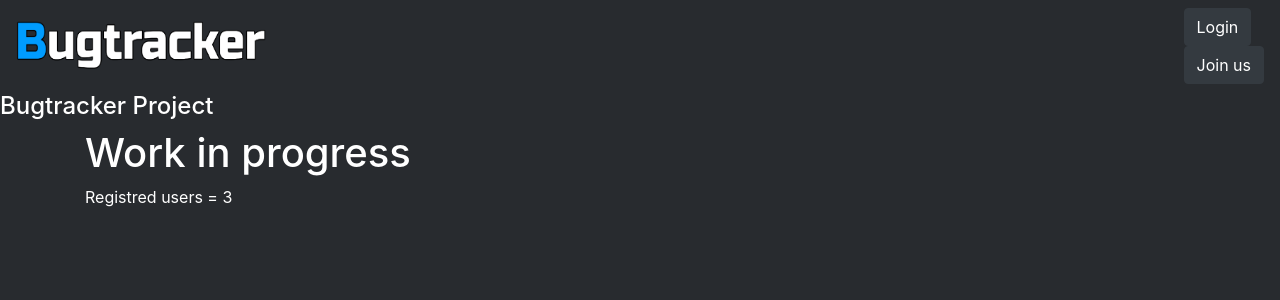
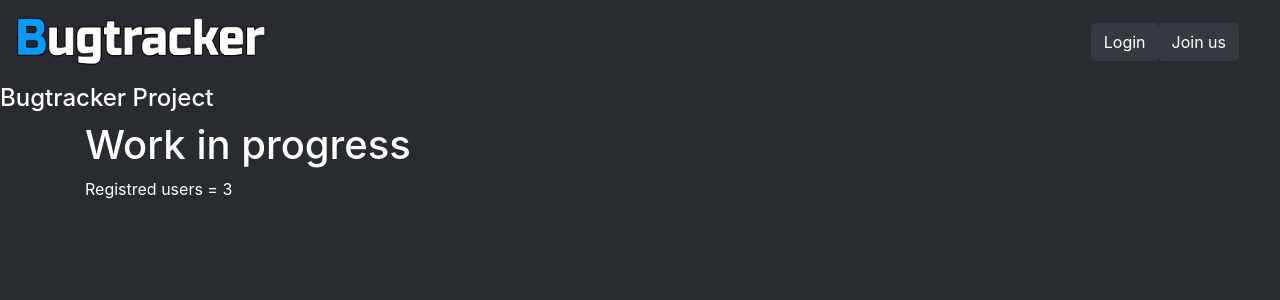
Before and after one commit to lookandhate/Bugtracker, a Flask app: page / in a window 1280 px wide. Shown: the top 300 px of the page. Run offline with Flask 2, Linux system fonts and the light colour scheme; data comes from the database, SQL or seed files in the repository; some libraries are stand-ins or nearby versions.

Commit message:
Some improvements in buttons code

```diff
--- a/static/css/my_css.css
+++ b/static/css/my_css.css
@@ -24,8 +24,14 @@
 }
 .login-join-link {
   float: right;
-  display: inline-block;
+  display: flex;
+  flex-flow: row nowrap;
+  flex-grow: 1;
+  justify-content: flex-end;
+  padding: 10px 20px;
+  margin: 5px;
 }
+
 .test-for-check {
   color: red;
 }
```
